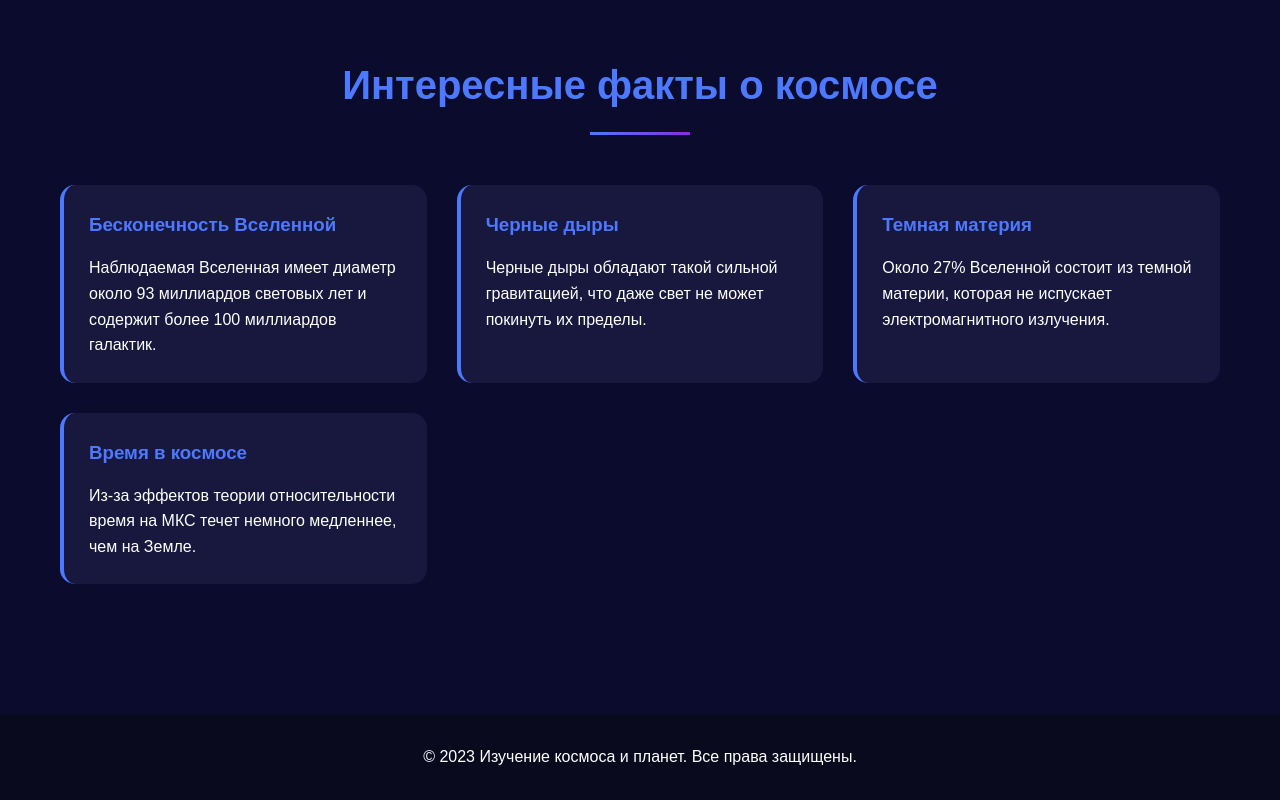
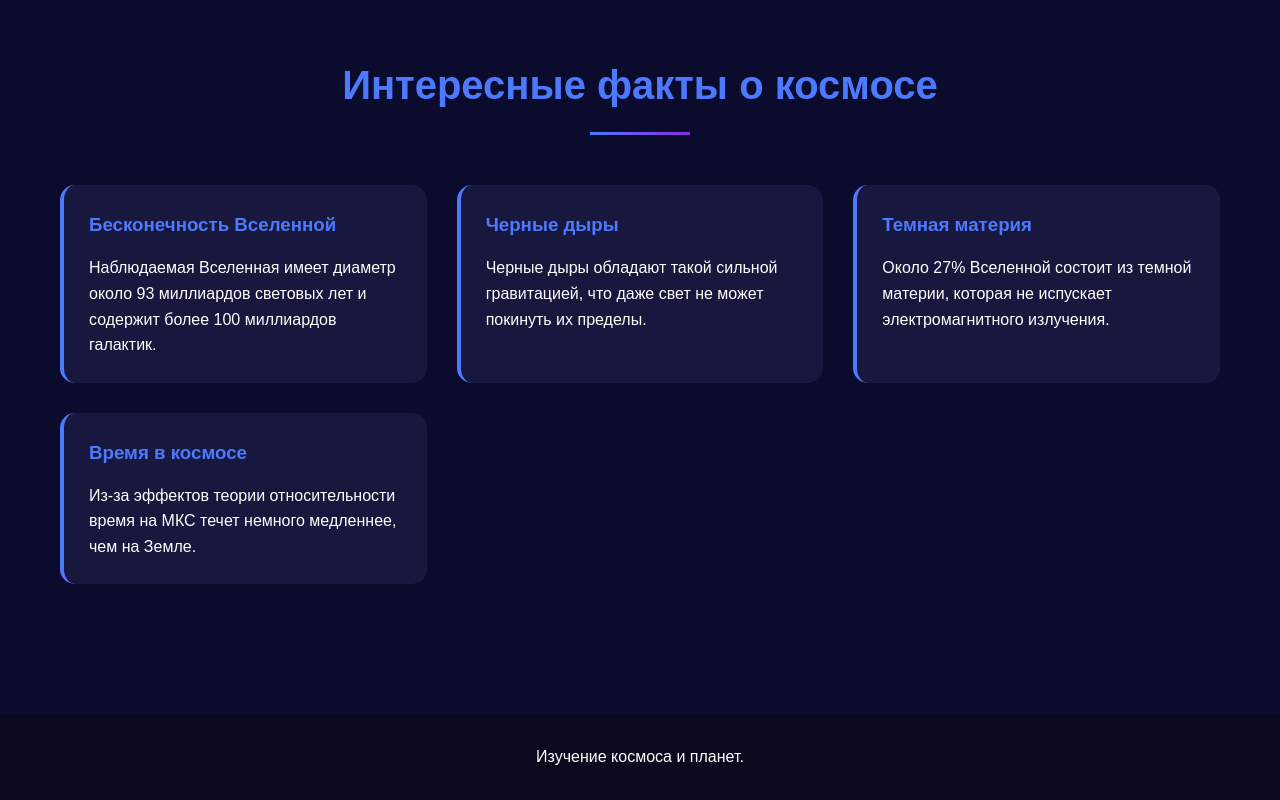
Before and after one commit to ElionoraBobrovskya/ElionoraBobrovskya.github.io, a plain HTML site: page index.html in a window 1280 px wide. Shown: the part 2311-3111 px from the top of the page. Drawn offline with Linux system fonts and the light colour scheme.

Commit message:
Update index.html

```diff
--- a/index.html
+++ b/index.html
@@ -424,7 +424,7 @@
     <!-- Подвал -->
     <footer>
         <div class="container">
-            <p>© 2023 Изучение космоса и планет. Все права защищены.</p>
+            <p>Изучение космоса и планет.</p>
         </div>
     </footer>
 
```
